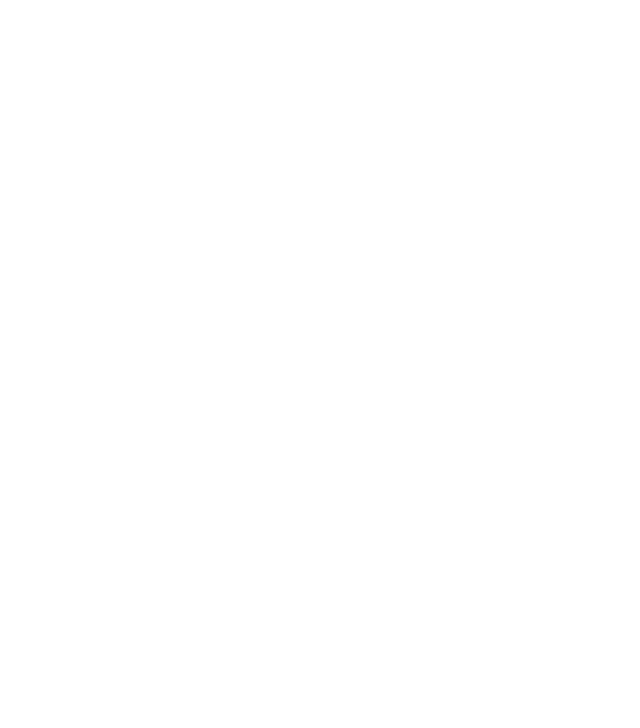
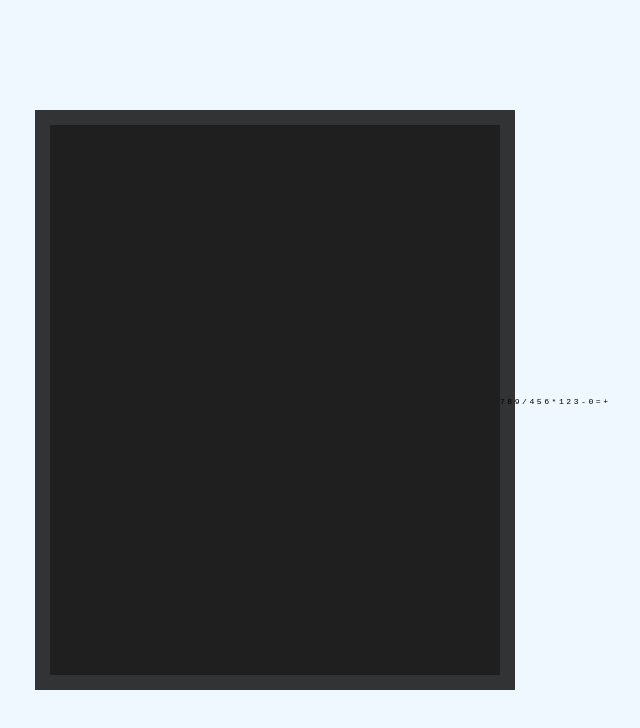
Before and after one commit to swadhaaa/Calculator, a plain HTML site: page index.html in a window 1280 px wide. Shown: the whole page, without its empty margins (311-951 px from the left). Drawn offline with Linux system fonts and the light colour scheme.

Commit message:
skeleton js logic

```diff
--- a/index.html
+++ b/index.html
@@ -1,12 +1,37 @@
 <!DOCTYPE html>
 <html lang="en">
+
 <head>
-    <meta charset="UTF-8">
-    <meta http-equiv="X-UA-Compatible" content="IE=edge">
-    <meta name="viewport" content="width=device-width, initial-scale=1.0">
-    <title>Document</title>
+    <meta charset="UTF-8" />
+    <meta name="viewport" content="width=device-width, initial-scale=1.0" />
+    <meta http-equiv="X-UA-Compatible" content="ie=edge" />
+    <link rel="stylesheet" href="style.css" />
+    <title>Calculator</title>
 </head>
+
 <body>
+    <div class="calculator">
 
+    </div>
+    <div class="input">
+        <kbd class="key number">7</kbd>
+        <kbd class="key number">8</kbd>
+        <kbd class="key number">9</kbd>
+        <kbd class="key operator" data-action="divide">/</kbd>
+        <kbd class="key number">4</kbd>
+        <kbd class="key number">5</kbd>
+        <kbd class="key number">6</kbd>
+        <kbd class="key operator" data-action="multiply">*</kbd>
+        <kbd class="key number">1</kbd>
+        <kbd class="key number">2</kbd>
+        <kbd class="key number">3</kbd>
+        <kbd class="key operator" data-action="subtract">-</kbd>
+        <kbd class="key number">0</kbd>
+        <kbd class="key  equal">=</kbd>
+        <kbd class="key operator" data-action="add">+</kbd>
+    </div>
+    </div>
+    <script src="main.js"></script>
 </body>
+
 </html>
--- a/main.js
+++ b/main.js
@@ -4,23 +4,18 @@ init();
 const add = function (a, b) {
     return a + b;
 };
-
 const subtract = function (a, b) {
     return a - b;
 };
-
 const multiply = function (a, b) {
     return a * b;
 };
-
-const power = function (a, b) {
+const divide = function (a, b) {
     return a / b;
 };
-
 function perform(num1, num2, operator) {
     num1 = Number(num1);
     num2 = Number(num2);
-
     switch (operator) {
         case 'add':
             return add(num1, num2);
--- a/style.css
+++ b/style.css
@@ -0,0 +1,33 @@
+*,
+*::before,
+*::after {
+  padding: 0;
+  margin: 0;
+  box-sizing: inherit;
+}
+html {
+    font-size: 62.5%;
+  }
+
+  body {
+    box-sizing: border-box;
+    display: flex;
+    justify-content: center;
+    align-items: center;
+    min-height: 100vh;
+    background-color: aliceblue;
+  }
+
+.calculator {
+    width: 450px;
+    height: 550px;
+    display: grid;
+    grid-template-rows: 100px 100px 1fr;
+    font-size: 3rem;
+    font-weight: 800;
+    grid-gap: 3px;
+    overflow: hidden;
+    background-color: #1f1f1f;
+    color: white;
+    box-shadow: 0 0 0 15px rgba(31, 31, 31, 0.9);
+  }
```
